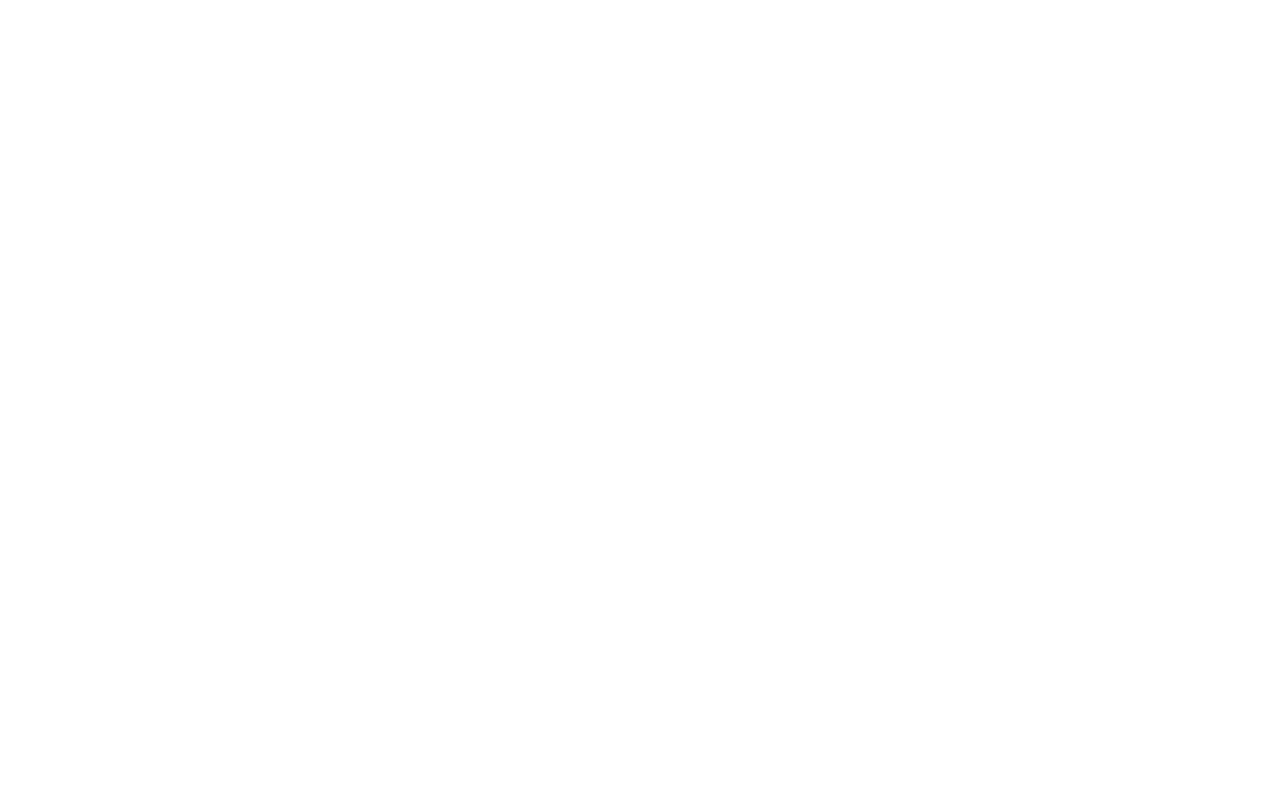
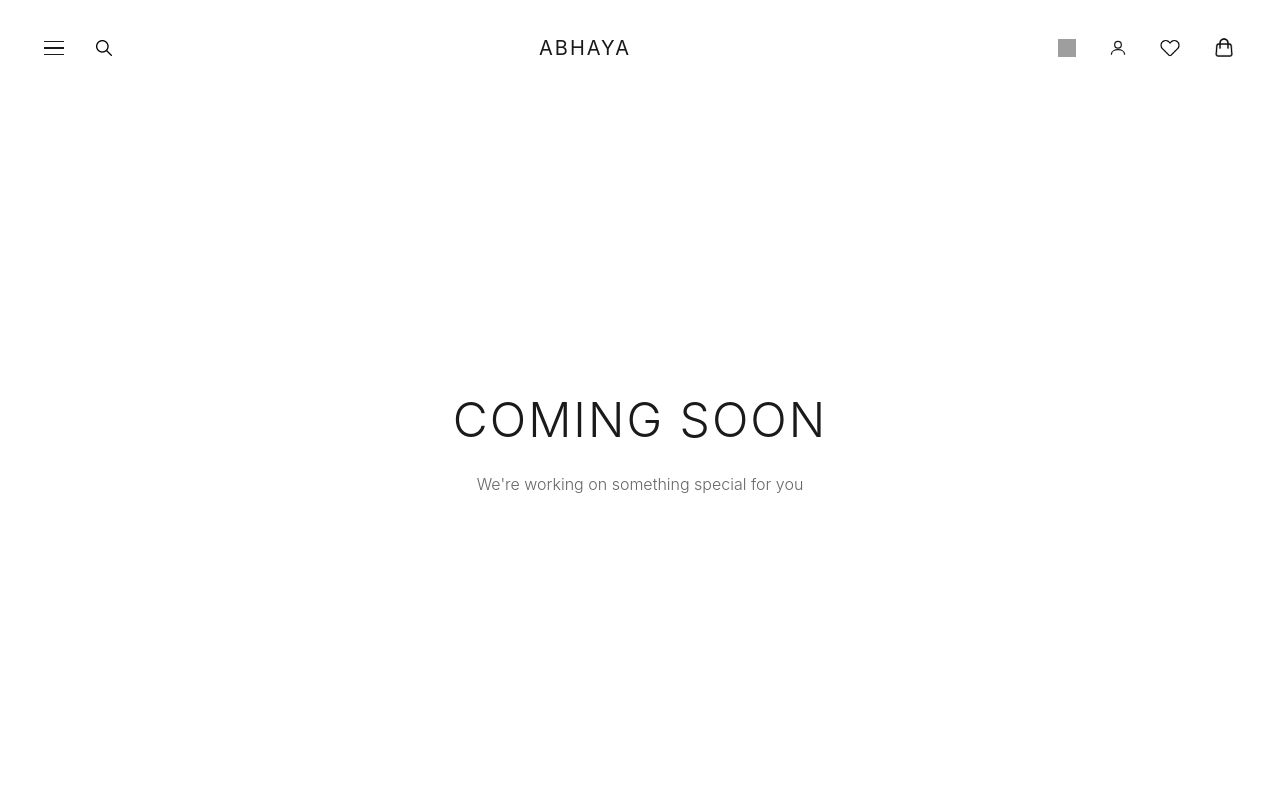
Before and after one commit to SumoodAmeen/e-commerce, a React (Vite) app: page /gifts in a window 1280 px wide. Before the commit this address had no page. Shown: the top 800 px of the page. Built offline with nearby package versions, Linux system fonts and the light colour scheme; grey boxes are pictures that could not be loaded.

Commit message:
gifts page created

```diff
--- a/src/App.jsx
+++ b/src/App.jsx
@@ -3,6 +3,7 @@
 import ShopPage from './components/pages/ShopPage'
 import ProductDetailPage from './components/pages/ProductDetailPage'
 import CollectionPage from './components/pages/CollectionPage'
+import GiftPage from './components/pages/GiftPage'
 
 function App() {
   return (
@@ -13,6 +14,7 @@
           <Route path="/shop" element={<ShopPage />} />
           <Route path="/product/:productId" element={<ProductDetailPage />} />
           <Route path="/collection" element={<CollectionPage />} />
+          <Route path="/gifts" element={<GiftPage />} />
         </Routes>
       </Router>
     </>
--- /dev/null
+++ b/src/components/gifts_page/Gifts.jsx
@@ -0,0 +1,18 @@
+import React from 'react';
+
+const Gifts = () => {
+    return (
+        <section className="w-full min-h-screen flex items-center justify-center pt-24 md:pt-32 pb-12">
+            <div className="text-center px-4">
+                <h1 className="text-[32px] md:text-[48px] font-light text-[#1a1a1a] tracking-[2px] uppercase">
+                    Coming Soon
+                </h1>
+                <p className="text-[14px] md:text-[16px] text-[#666] mt-4 font-light">
+                    We're working on something special for you
+                </p>
+            </div>
+        </section>
+    );
+};
+
+export default Gifts;
--- /dev/null
+++ b/src/components/pages/GiftPage.jsx
@@ -0,0 +1,16 @@
+import React from 'react';
+import Navbar from '../home_page/Navbar';
+import Gifts from '../gifts_page/Gifts';
+import Footer from '../home_page/Footer';
+
+const GiftPage = () => {
+    return (
+        <>
+            <Navbar />
+            <Gifts />
+            <Footer />
+        </>
+    )
+}
+
+export default GiftPage
```
